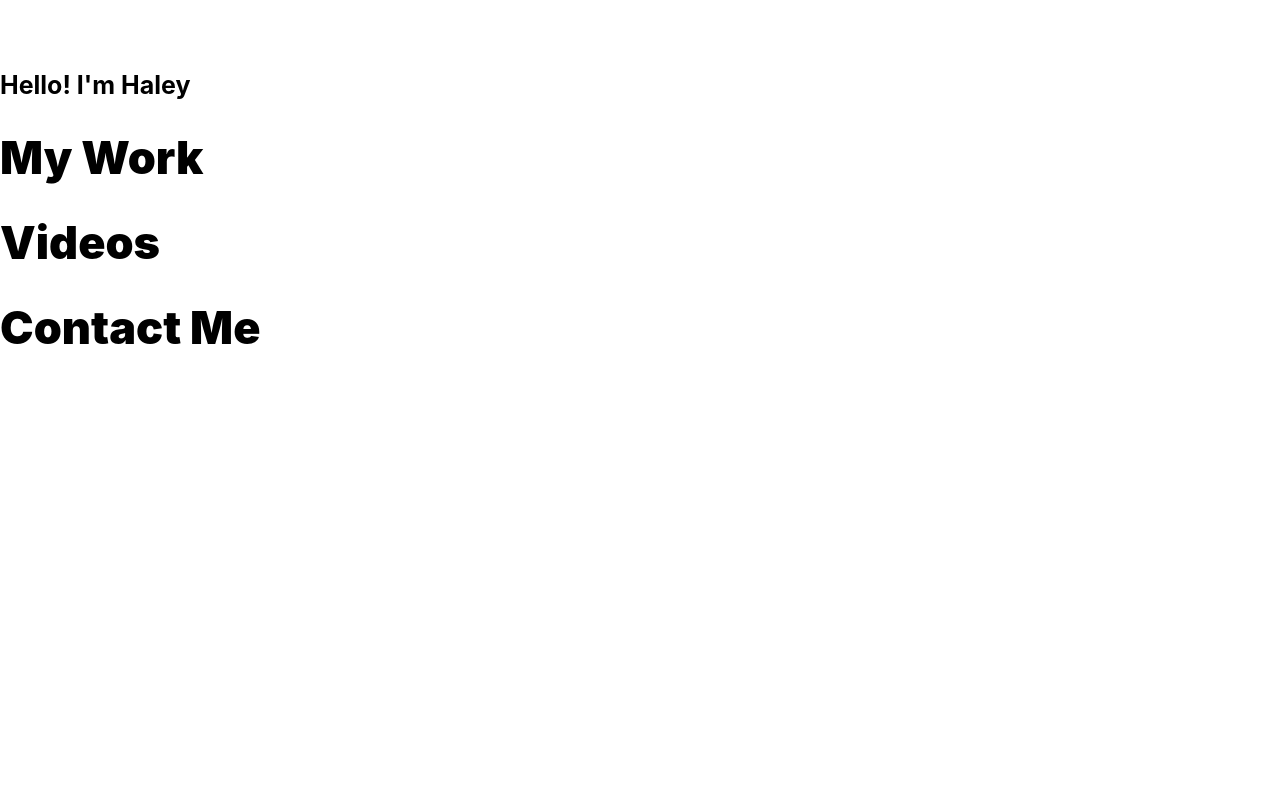
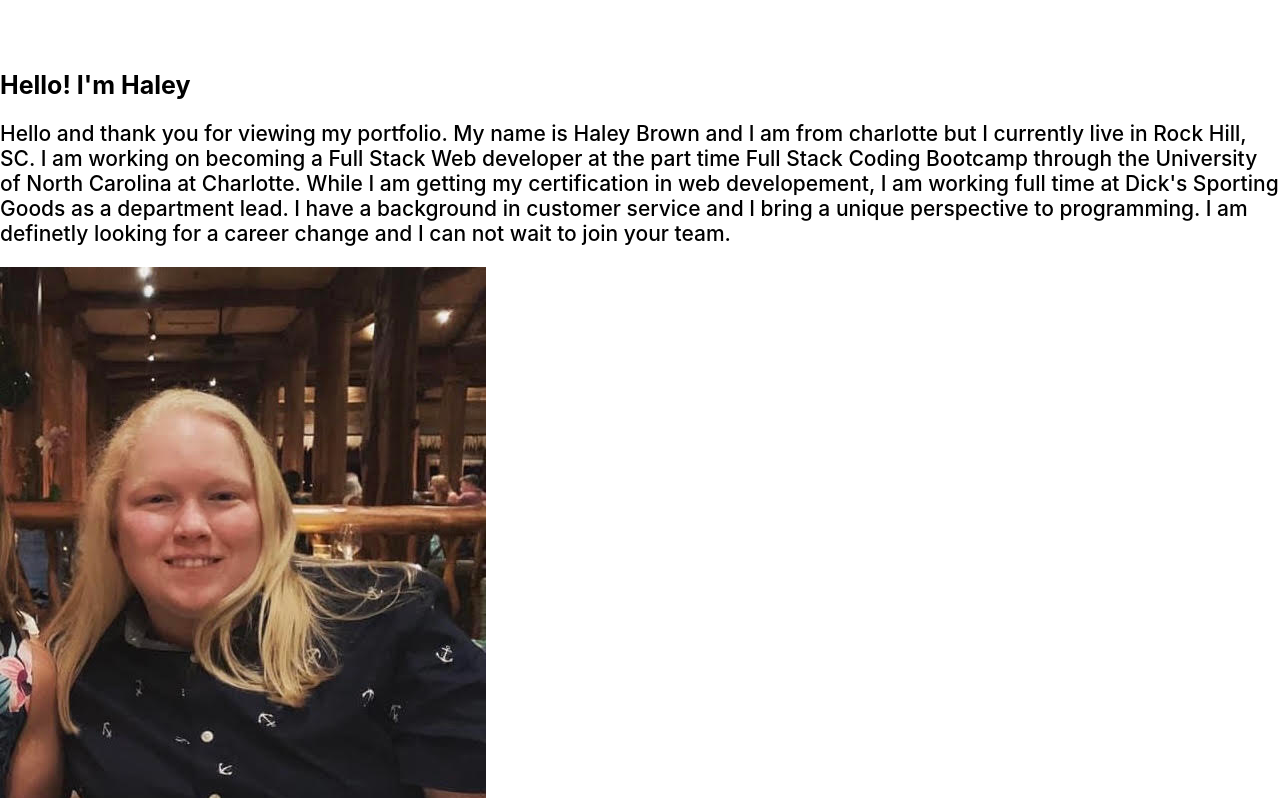
Before and after one commit to Hbrown16/React-Portfolio, a React (Create React App) app in the folder react-portfolio-haley/: page / in a window 1280 px wide. Shown: the part 802-1600 px from the top of the page. Before the commit the page ends 1187 px from the top, so only its background shows below. Built offline with nearby package versions, Linux system fonts and the light colour scheme.

Commit message:
about me pic and description

```diff
--- a/react-portfolio-haley/src/components/About/aboutme.js
+++ b/react-portfolio-haley/src/components/About/aboutme.js
@@ -1,5 +1,6 @@
 import classes from '../About/About.module.css'
 import PageHeader from '../PageHeader/PageHeader'
+import me from './../../img/about-me.jpeg'
 const About = () => {
     return (
         <div className={classes.AboutMe}>
@@ -8,8 +9,16 @@ const About = () => {
                 <div className={classes.Text}>
                     <h2>Hello! I'm Haley</h2>
                     <p>
-
+                        Hello and thank you for viewing my portfolio. My name is Haley Brown and I am from charlotte
+                        but I currently live in Rock Hill, SC. I am working on becoming a Full Stack Web developer at
+                        the part time Full Stack Coding Bootcamp through the University of North Carolina at Charlotte.
+                        While I am getting my certification in web developement, I am working full time at Dick's Sporting Goods
+                        as a department lead. I have a background in customer service and I bring a unique perspective to programming.
+                        I am definetly looking for a career change and I can not wait to join your team.
                     </p>
+                </div>
+                <div className={classes.Photo}>
+                    <img className={classes.Me} src={me} alt="me"></img>
                 </div>
             </div>
         </div>
```
